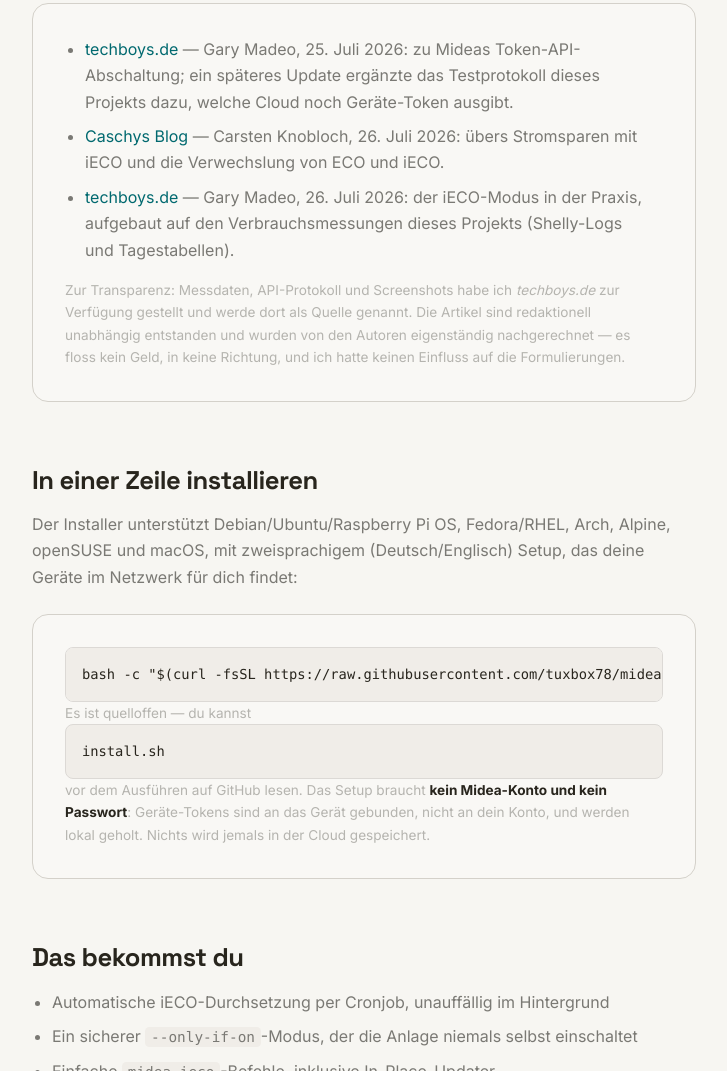
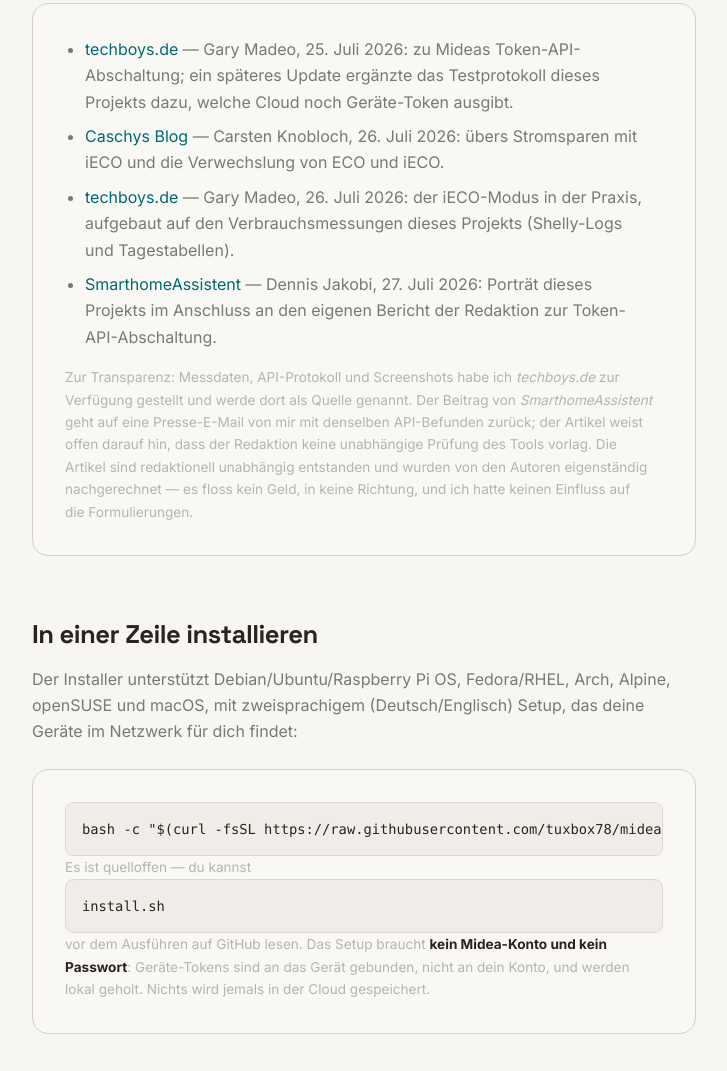
Before and after one commit to tuxbox78/tuxbox78.github.io, a plain HTML site: page de/midea-ieco.html in a window 1280 px wide. Shown: the part 2929-4000 px from the top of the page, without its empty margins (276-1003 px from the left). Drawn offline with Linux system fonts and the light colour scheme.

Commit message:
midea-ieco pages: add the SmarthomeAssistent article to the press list
Dennis Jakobi (SmarthomeAssistent) published a portrait of the project on
27 July, following his own report on Midea's token-API shutdown. Added as
the fourth entry on both landing pages, in chronological order, mirroring
the wording of the project READMEs.

The transparency note now distinguishes the two kinds of coverage: the
techboys.de articles were built on supplied measurement data, whereas this
one followed a press e-mail with the same API findings and carries the
outlet's own note that no independent test of the tool was available.

```diff
--- a/de/midea-ieco.html
+++ b/de/midea-ieco.html
@@ -235,8 +235,9 @@
         <li><a href="https://www.techboys.de/portasplit-home-assistant" target="_blank" rel="noopener noreferrer">techboys.de</a> — Gary Madeo, 25.&nbsp;Juli 2026: zu Mideas Token-API-Abschaltung; ein späteres Update ergänzte das Testprotokoll dieses Projekts dazu, welche Cloud noch Geräte-Token ausgibt.</li>
         <li><a href="https://stadt-bremerhaven.de/midea-portasplit-wie-ihr-mit-ieco-strom-spart/" target="_blank" rel="noopener noreferrer">Caschys Blog</a> — Carsten Knobloch, 26.&nbsp;Juli 2026: übers Stromsparen mit iECO und die Verwechslung von ECO und iECO.</li>
         <li><a href="https://www.techboys.de/portasplit-ieco" target="_blank" rel="noopener noreferrer">techboys.de</a> — Gary Madeo, 26.&nbsp;Juli 2026: der iECO-Modus in der Praxis, aufgebaut auf den Verbrauchsmessungen dieses Projekts (Shelly-Logs und Tagestabellen).</li>
+        <li><a href="https://www.smarthomeassistent.de/midea-ieco-kostenloses-tool-sichert-portasplit-zugriff-und-soll-strom-sparen/" target="_blank" rel="noopener noreferrer">SmarthomeAssistent</a> — Dennis Jakobi, 27.&nbsp;Juli 2026: Porträt dieses Projekts im Anschluss an den eigenen Bericht der Redaktion zur Token-API-Abschaltung.</li>
       </ul>
-      <p class="muted">Zur Transparenz: Messdaten, API-Protokoll und Screenshots habe ich <em>techboys.de</em> zur Verfügung gestellt und werde dort als Quelle genannt. Die Artikel sind redaktionell unabhängig entstanden und wurden von den Autoren eigenständig nachgerechnet — es floss kein Geld, in keine Richtung, und ich hatte keinen Einfluss auf die Formulierungen.</p>
+      <p class="muted">Zur Transparenz: Messdaten, API-Protokoll und Screenshots habe ich <em>techboys.de</em> zur Verfügung gestellt und werde dort als Quelle genannt. Der Beitrag von <em>SmarthomeAssistent</em> geht auf eine Presse-E-Mail von mir mit denselben API-Befunden zurück; der Artikel weist offen darauf hin, dass der Redaktion keine unabhängige Prüfung des Tools vorlag. Die Artikel sind redaktionell unabhängig entstanden und wurden von den Autoren eigenständig nachgerechnet — es floss kein Geld, in keine Richtung, und ich hatte keinen Einfluss auf die Formulierungen.</p>
     </div>
 
     <h2>In einer Zeile installieren</h2>
```
Also changed, not shown: midea-ieco.html (+2 -1 lines).
